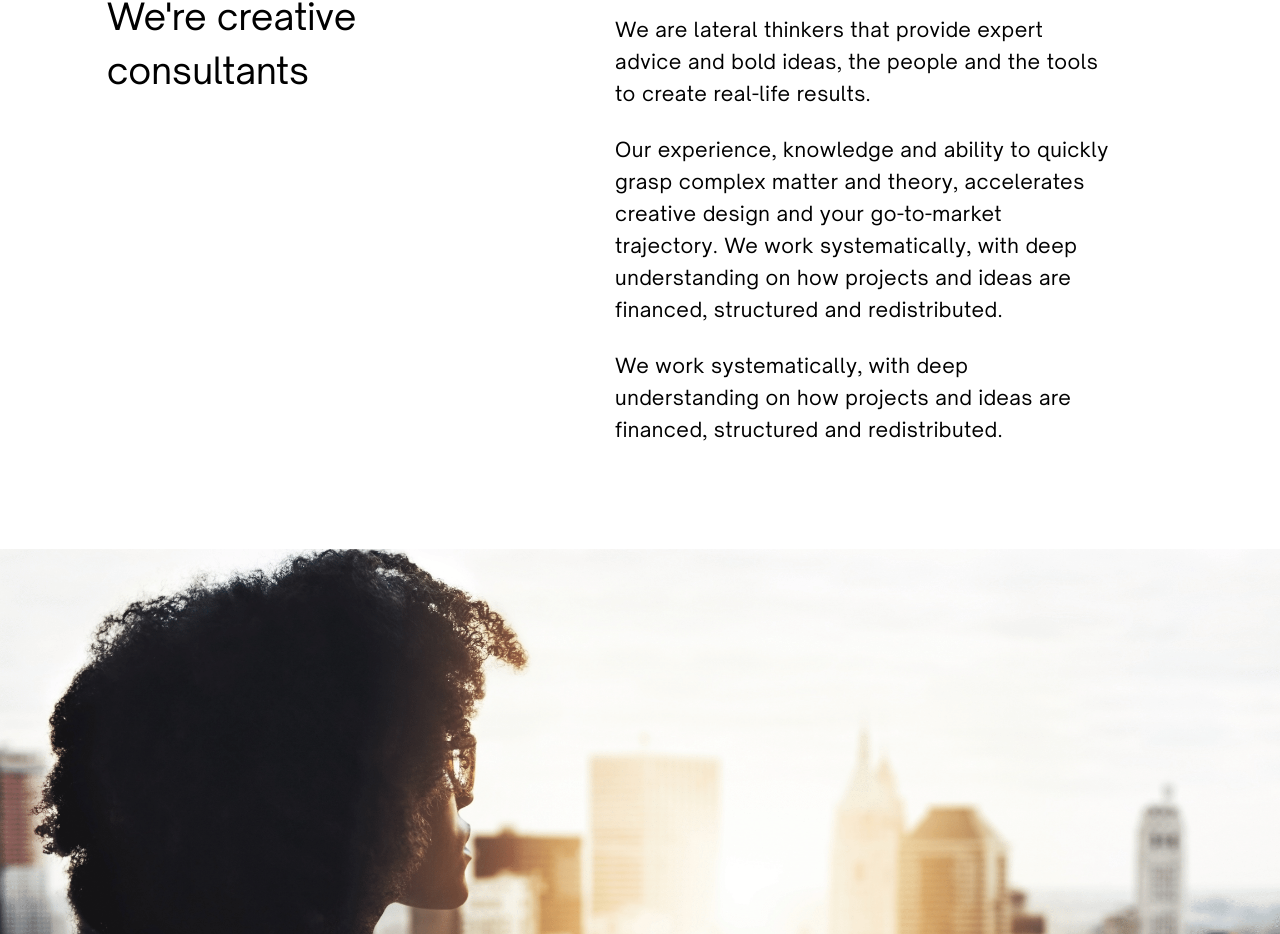
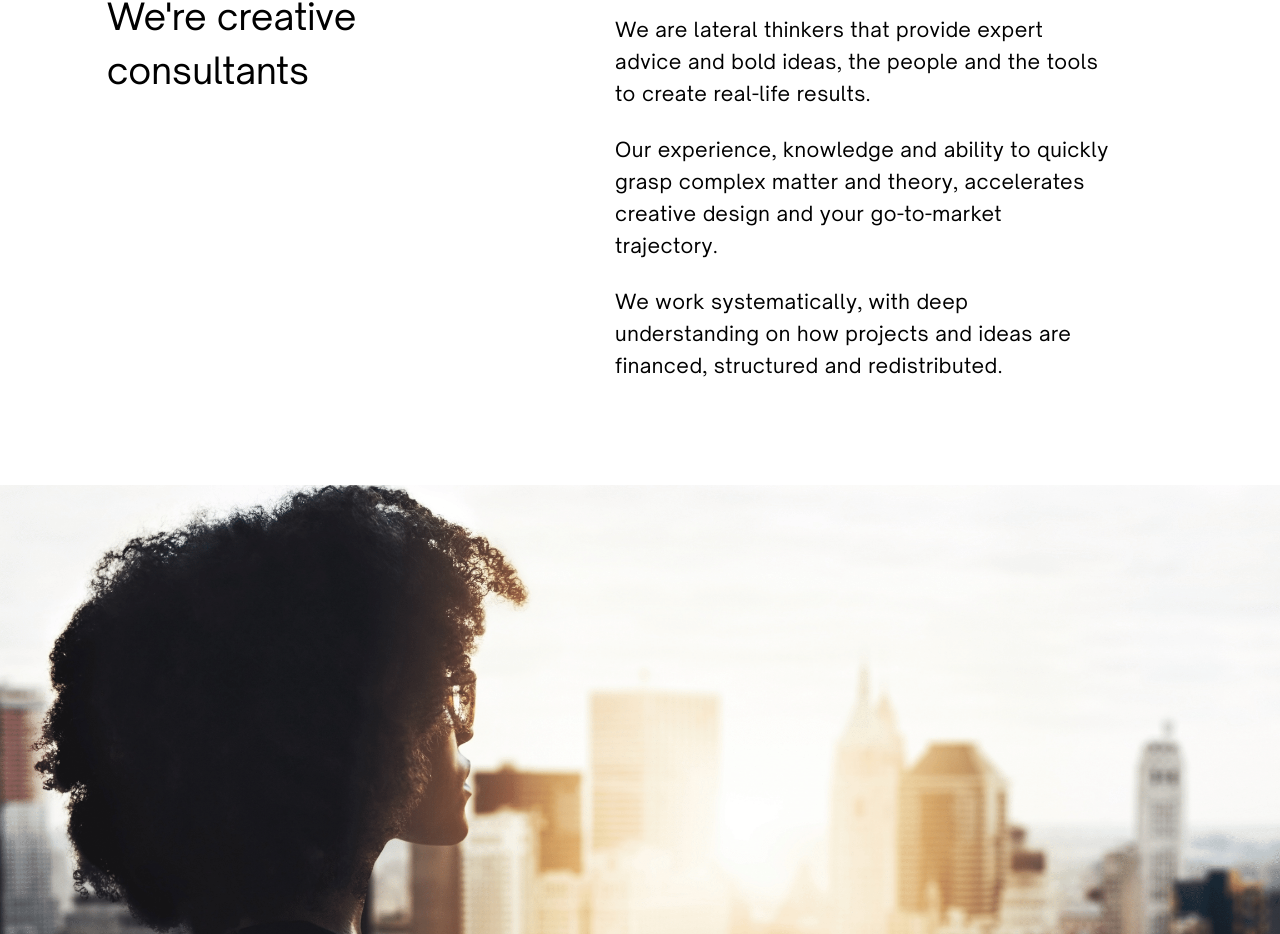
Before and after one commit to shafrazi/arrow-accel, a Next.js app: page / in a window 1280 px wide. Shown: the part 1556-2490 px from the top of the page. Built offline with nearby package versions, Linux system fonts and the light colour scheme.

Commit message:
remove double text in get to know

```diff
--- a/components/get-to-know.js
+++ b/components/get-to-know.js
@@ -51,9 +51,7 @@ export default function GetToKnow() {
             <p className="mt-6">
               Our experience, knowledge and ability to quickly grasp complex
               matter and theory, accelerates creative design and your
-              go-to-market trajectory. We work systematically, with deep
-              understanding on how projects and ideas are financed, structured
-              and redistributed.
+              go-to-market trajectory.
             </p>
             <p className="mt-6">
               We work systematically, with deep understanding on how projects
```
